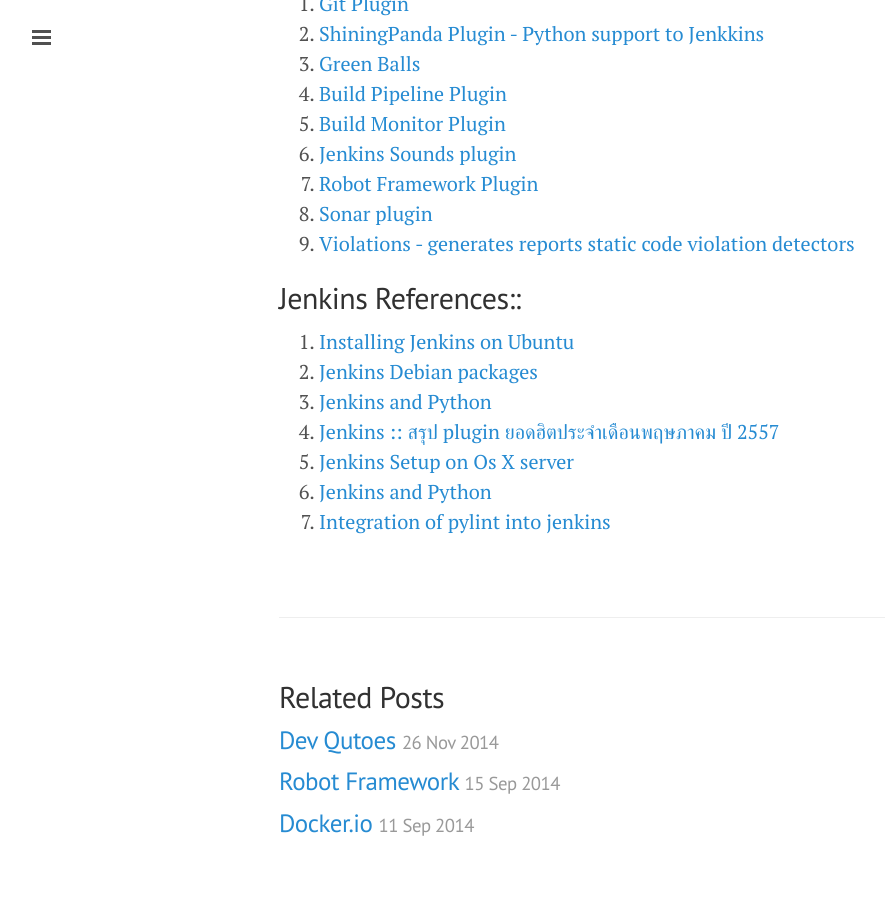
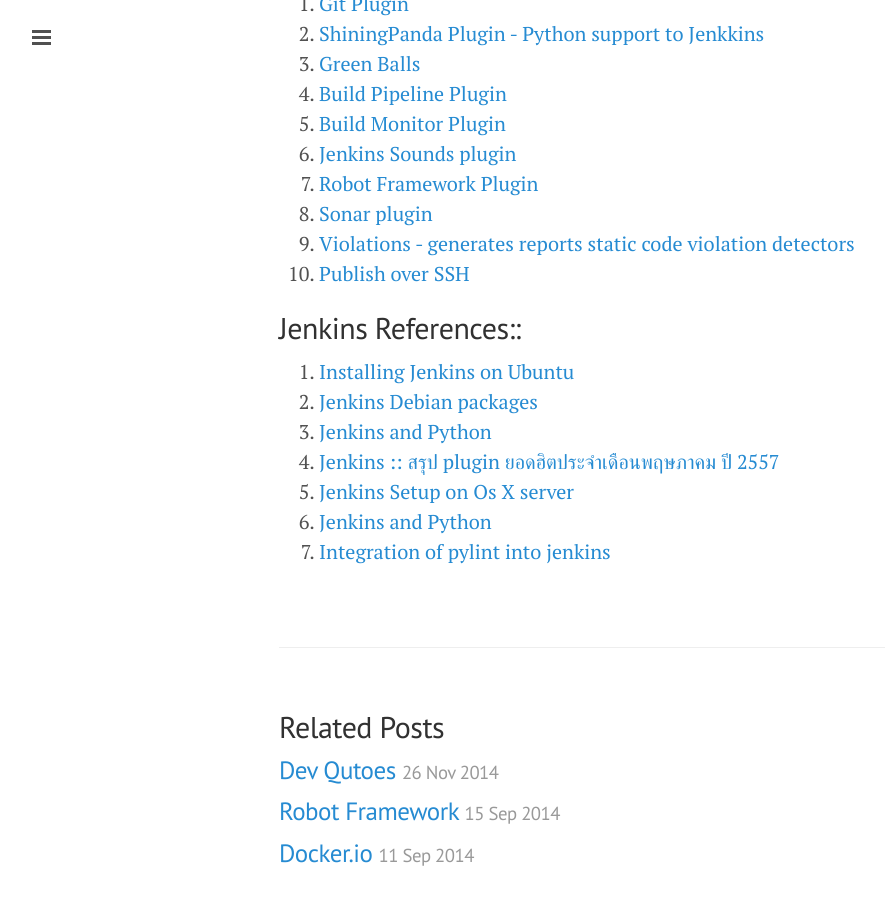
Before and after one commit to ibotdotout/ibotdotout.github.io, a Jekyll site: the page built from _posts/2014-07-19-continuous-integration.md, in a window 1280 px wide and 900 px high, scrolled down 7723 px. Shown: the whole window, without its empty margins (1-886 px from the left). Built offline with Jekyll 4.4.1, drawn with Linux system fonts in a browser that asks for light colours; Markdown is read by kramdown in place of the engine named in the settings.

Commit message:
add jenkins plugin

```diff
--- a/_posts/2014-07-19-continuous-integration.md
+++ b/_posts/2014-07-19-continuous-integration.md
@@ -294,6 +294,7 @@ $ sudo service jenkins restart
 7. [Robot Framework Plugin](https://wiki.jenkins-ci.org/display/JENKINS/Robot+Framework+Plugin)
 8. [Sonar plugin](https://wiki.jenkins-ci.org/display/JENKINS/Sonar+plugin)
 9. [Violations - generates reports static code violation detectors](https://wiki.jenkins-ci.org/display/JENKINS/Violations)
+10. [Publish over SSH](http://www.somkiat.cc/jenkins-deploy-over-ssh/)
 
 
 ## Jenkins References::
```
